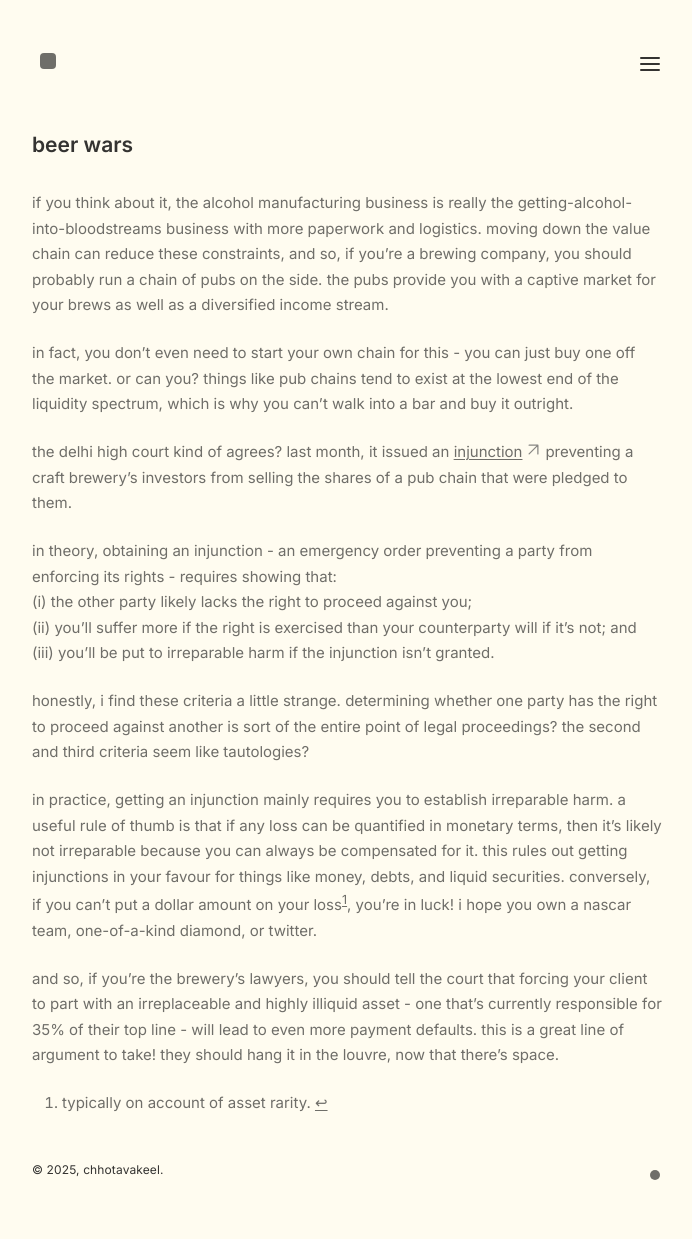
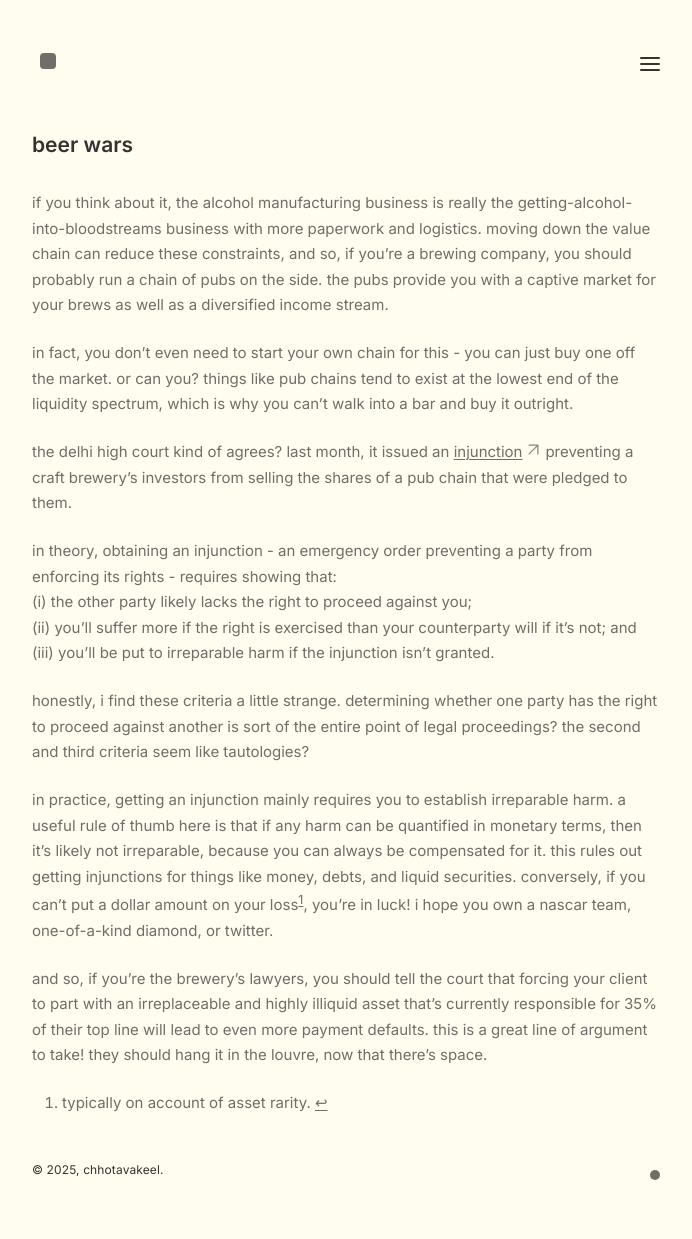
Before and after one commit to chhotavakeel/updatedsite, a Jekyll site: the page built from _notes/Public/beer-wars.md, in a window 1280 px wide. Shown: the whole page, without its empty margins (293-985 px from the left). Built offline with Jekyll 4.4.1, drawn with Linux system fonts in a browser that asks for light colours.

Commit message:
Update beer-wars.md

```diff
--- a/_notes/Public/beer-wars.md
+++ b/_notes/Public/beer-wars.md
@@ -21,8 +21,8 @@ in theory, obtaining an injunction - an emergency order preventing a party from
 
 honestly, i find these criteria a little strange. determining whether one party has the right to proceed against another is sort of the entire point of legal proceedings? the second and third criteria seem like tautologies?
 
-in practice, getting an injunction mainly requires you to establish irreparable harm. a useful rule of thumb is that if any loss can be quantified in monetary terms, then it's likely not irreparable because you can always be compensated for it. this rules out getting injunctions in your favour for things like money, debts, and liquid securities. conversely, if you can't put a dollar amount on your loss[^1], you're in luck! i hope you own a nascar team, one-of-a-kind diamond, or twitter.
+in practice, getting an injunction mainly requires you to establish irreparable harm. a useful rule of thumb here is that if any harm can be quantified in monetary terms, then it's likely not irreparable, because you can always be compensated for it. this rules out getting injunctions for things like money, debts, and liquid securities. conversely, if you can't put a dollar amount on your loss[^1], you're in luck! i hope you own a nascar team, one-of-a-kind diamond, or twitter.
 
-and so, if you're the brewery's lawyers, you should tell the court that forcing your client to part with an irreplaceable and highly illiquid asset - one that's currently responsible for 35% of their top line - will lead to even more payment defaults. this is a great line of argument to take! they should hang it in the louvre, now that there's space.
+and so, if you're the brewery's lawyers, you should tell the court that forcing your client to part with an irreplaceable and highly illiquid asset that's currently responsible for 35% of their top line will lead to even more payment defaults. this is a great line of argument to take! they should hang it in the louvre, now that there's space.
 
 [^1]: typically on account of asset rarity.
```
